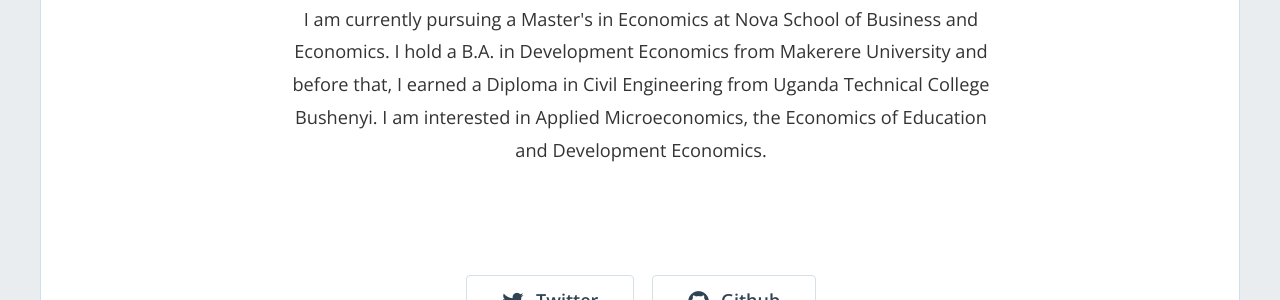
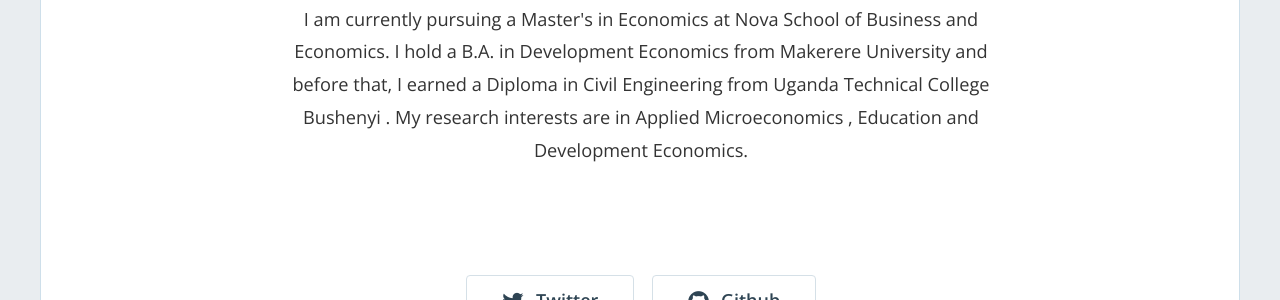
Before and after one commit to mariaelenaguer/mariaelenaguer.github.io, a Jekyll site: the page built from index.html, in a window 1280 px wide and 900 px high, scrolled down 327 px. Shown: the part 253-553 px from the top of the window. Built offline with Jekyll 4.4.1, drawn with Linux system fonts in a browser that asks for light colours; nearby versions of some CDN libraries; the list of posts is cut into pages by our own code.

Commit message:
Update _config.yml

```diff
--- a/_config.yml
+++ b/_config.yml
@@ -15,8 +15,7 @@
 # in the templates via {{ site.myvariable }}.
 title: "James Ahabyona"
 email: 'jemo44t@gmail.com'
-description: "I am currently pursuing a Master's in Economics at Nova School of Business and Economics. I hold a B.A. in Development Economics from Makerere University and before that, I earned a Diploma in Civil Engineering from Uganda Technical College Bushenyi. I am interested in Applied Microeconomics, the Economics of Education and Development Economics.
-"
+description: "I am currently pursuing a Master's in Economics at Nova School of Business and Economics. I hold a B.A. in Development Economics from Makerere University and before that, I earned a Diploma in Civil Engineering from Uganda Technical College Bushenyi . My research interests are in Applied Microeconomics , Education and Development Economics."
 baseurl: "" # the subpath of your site, e.g. /blog
 url: "https://jamesahabyona.github.io/" # the base hostname & protocol for your site, e.g. https://example.com
 twitter_username: 'a_ha256'
```
